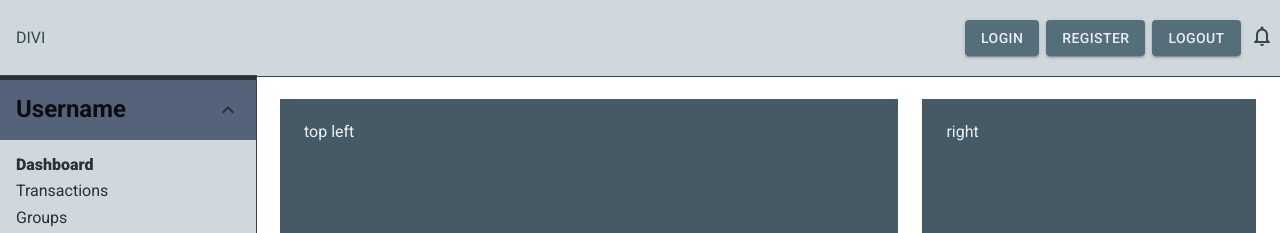
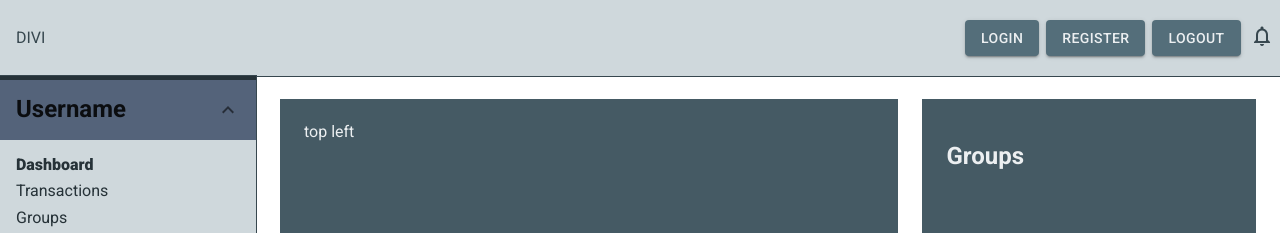
Before and after one commit to v-lane/Divi, a React (Vite) app in the folder frontend/: page / in a window 1280 px wide. Shown: the top 233 px of the page. Built offline with nearby package versions, Linux system fonts and the light colour scheme; no server answers.

Commit message:
Add basic group formatting and data

```diff
--- a/frontend/src/App.jsx
+++ b/frontend/src/App.jsx
@@ -21,17 +21,29 @@ function App() {
   const location = useLocation();
   const background = location.state && location.state.background;
   const [user, setUser] = useState(null);
+  const [group, setGroup] = useState(null);
 
   const handleClick = (() => {
     navigate(-1);
   });
 
+  // temp userid (to be replaced by cookies)
   const userId = 1;
+
+  // fetch user data
   useEffect(() => {
     axios
-    .get(`http://localhost:3001/api/users/${userId}`)
+    .get(`/api/users/${userId}`)
     .then((res) => res.data)
     .then(setUser);
+  }, [])
+
+  // fetch user groups data
+  useEffect(() => {
+    axios
+    .get(`api/groups/${userId}`)
+    .then((res) => res.data)
+    .then(setGroup);
   }, [])
 
   // if modal open, on refresh, navigate back to root
@@ -46,12 +58,12 @@ function App() {
     <div className='App'>
       <ThemeProvider theme={theme}>
         <header>
-          <TopNavigationBar location={background || location} />
+          <TopNavigationBar location={background || location}/>
         </header>
         <main>
-          <SideNavigationBar location={background || location} />
-          <Routes location={background || location}>
-            <Route path='/' element={<ThreeSectionBody />} >
+          <SideNavigationBar location={background || location}  />
+          <Routes location={background || location} >
+            <Route path='/' element={<ThreeSectionBody c/>} >
               <Route path='profile' element={<ModalView />} />
             </Route>
           </Routes>
--- /dev/null
+++ b/frontend/src/components/Groups.jsx
@@ -0,0 +1,23 @@
+import React from 'react';
+
+import '../styles/Groups.scss';
+
+const Groups = (props) => {
+  const { userGroups } = props;
+
+  const groupsID = (userGroups) => {}
+
+  return (
+    <article>
+      <h2>Groups</h2>
+
+
+
+
+
+
+    </article>
+  );
+};
+
+export default Groups;
--- a/frontend/src/routes/ThreeSectionBody.jsx
+++ b/frontend/src/routes/ThreeSectionBody.jsx
@@ -2,16 +2,20 @@ import React from 'react';
 
 import '../styles/ThreeSectionBody.scss';
 import RecentTransaction from '../components/RecentTransaction';
+import Groups from '../components/Groups';
 
 const ThreeSectionBody = (props) => {
+  const { userGroups } = props;
 
   return (
     <section className='body-articles'>
       <div className='left'>
         <article className='top'>top left</article>
-        <article className='bottom'><RecentTransaction/></article>
+        <article className='bottom'><RecentTransaction /></article>
       </div>
-      <article className='right'>right</article>
+      <article className='right'>
+        <Groups userGroups={userGroups}/>
+      </article>
     </section>
   );
 };
```
Also changed, not shown: frontend/src/components/GroupsDetailed.jsx (added), frontend/src/mock_data/userGroupsData.js (added), frontend/src/styles/Groups.scss (added), 1 other file (tests, documents, lock files or other folders).
